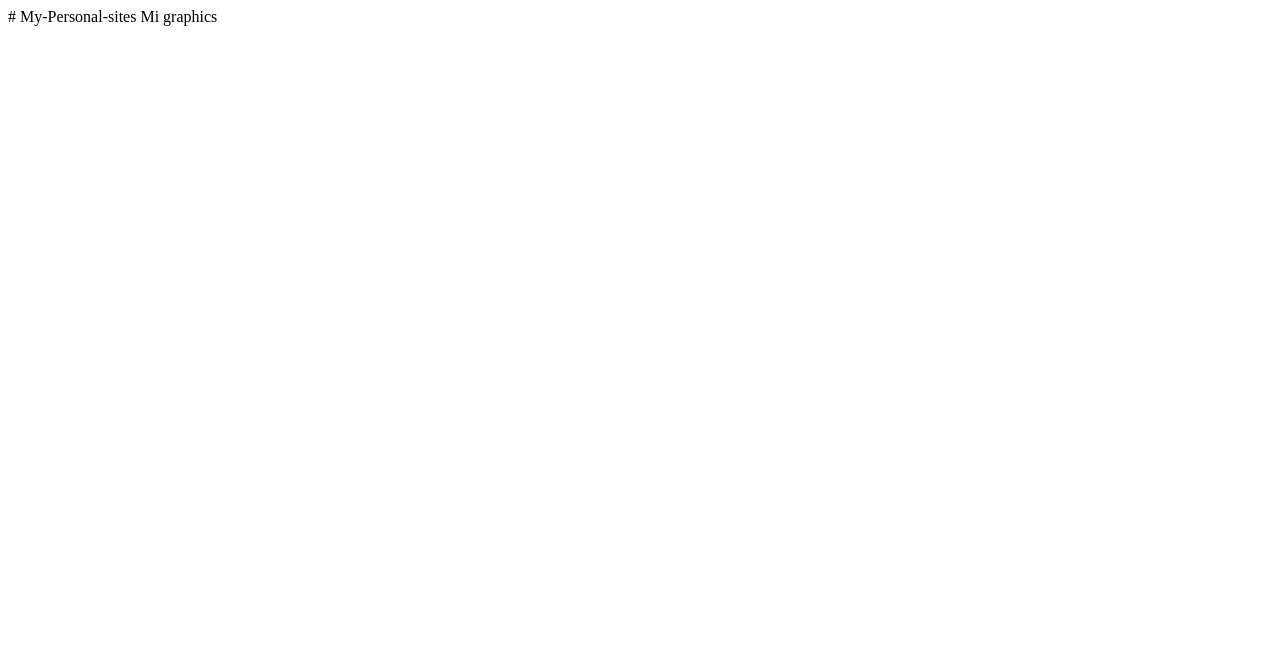
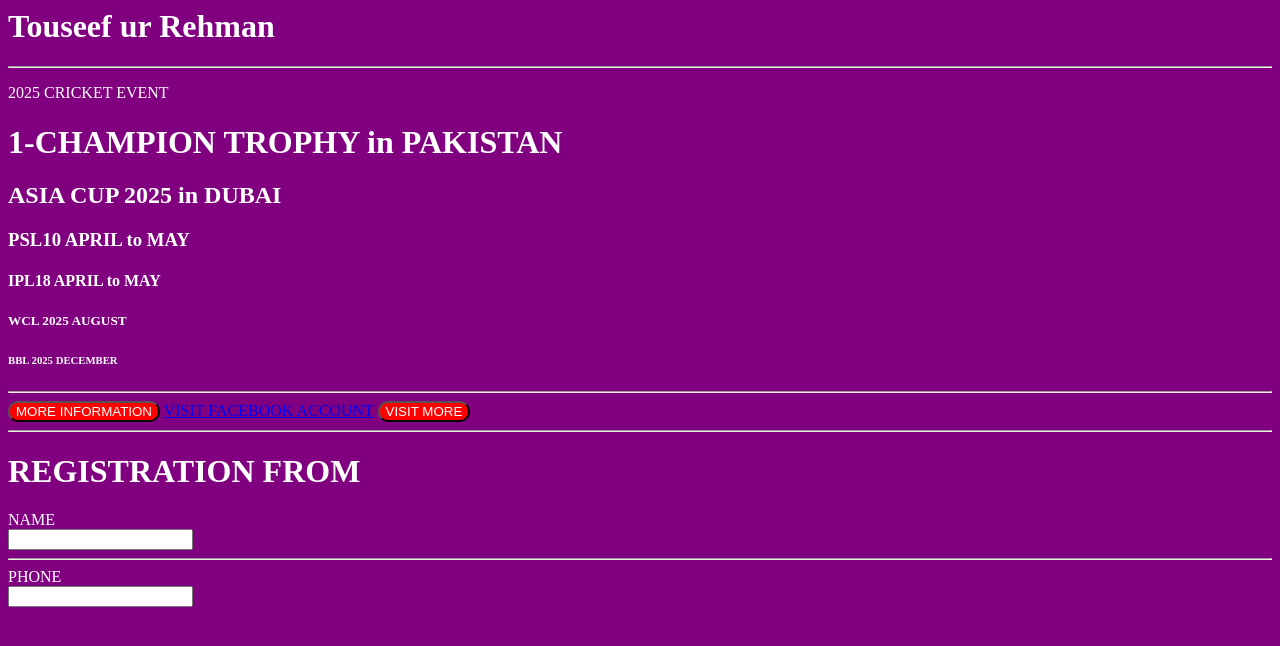
Before and after one commit to touseef990/My-Personal-sites, a plain HTML site: page Index.html in a window 1280 px wide. Drawn offline with Linux system fonts and the light colour scheme.

Commit message:
Update Index.html

```diff
--- a/Index.html
+++ b/Index.html
@@ -1,2 +1,56 @@
-# My-Personal-sites
-Mi graphics
+<!html>
+
+<html>
+<head>
+  <style>
+  body {
+    background-color:PURPLE;
+    color:white;
+  }
+  button {
+    background-color:RED;
+    color:white;
+    border-radius:10px;
+
+
+
+
+
+
+  </style>
+
+  <meta http-equiv="CONTENT-TYPE" content="text/html; charset=UTF-8">
+  <title>Hello, World!</title>
+</head>
+<body>
+
+
+  <h1>
+    Touseef ur Rehman
+  </h1>
+  <hr>
+  <P>2025 CRICKET EVENT</P>
+  <h1>1-CHAMPION TROPHY in PAKISTAN</h1>
+  <h2>ASIA CUP 2025 in DUBAI</h2>
+  <h3>PSL10 APRIL to MAY</h3>
+  <h4>IPL18 APRIL to MAY</h4>
+  <h5>WCL 2025 AUGUST</h5>
+  <h6>BBL 2025 DECEMBER </h6>
+  <hr>
+   <button>MORE INFORMATION</button>
+  <a href="https://www.facebook.com/profile.php?id=61558998003183> VISIT FACEBOOK ACCOUNT</a>
+
+
+  <a href="https://www.facebook.com/profile.php?id=61558998003183> VISIT FACEBOOK ACCOUNT</a>
+  <button>VISIT MORE </button>
+
+    <HR></HR>
+    <h1>REGISTRATION FROM</h1>
+    <label for:"NAME">NAME</label><br>
+    <input type="TEXT" ID="Name" name="name"><br>
+     <HR></HR>
+
+    <label for:"PHONE">PHONE</label><br>
+    <input type="TEXT" ID="PHONE" PHONE="PHONE"><br>
+</body>
+</html>
```
